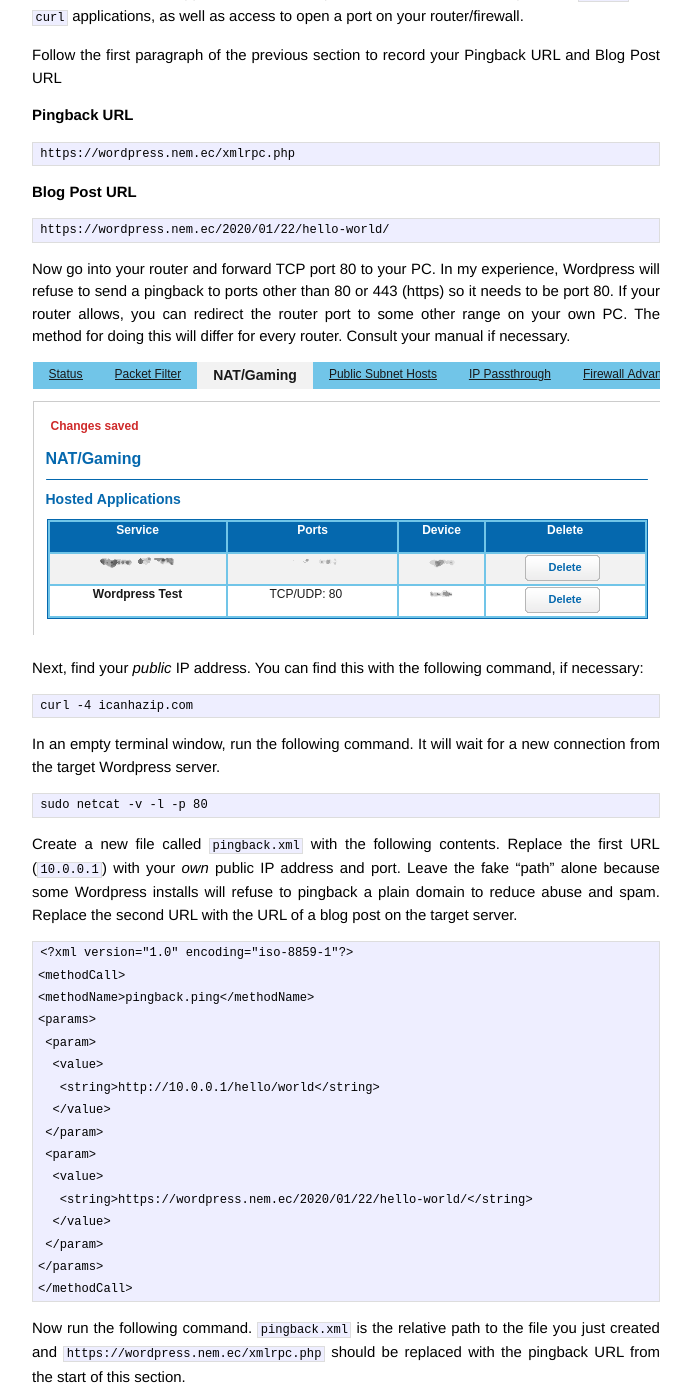
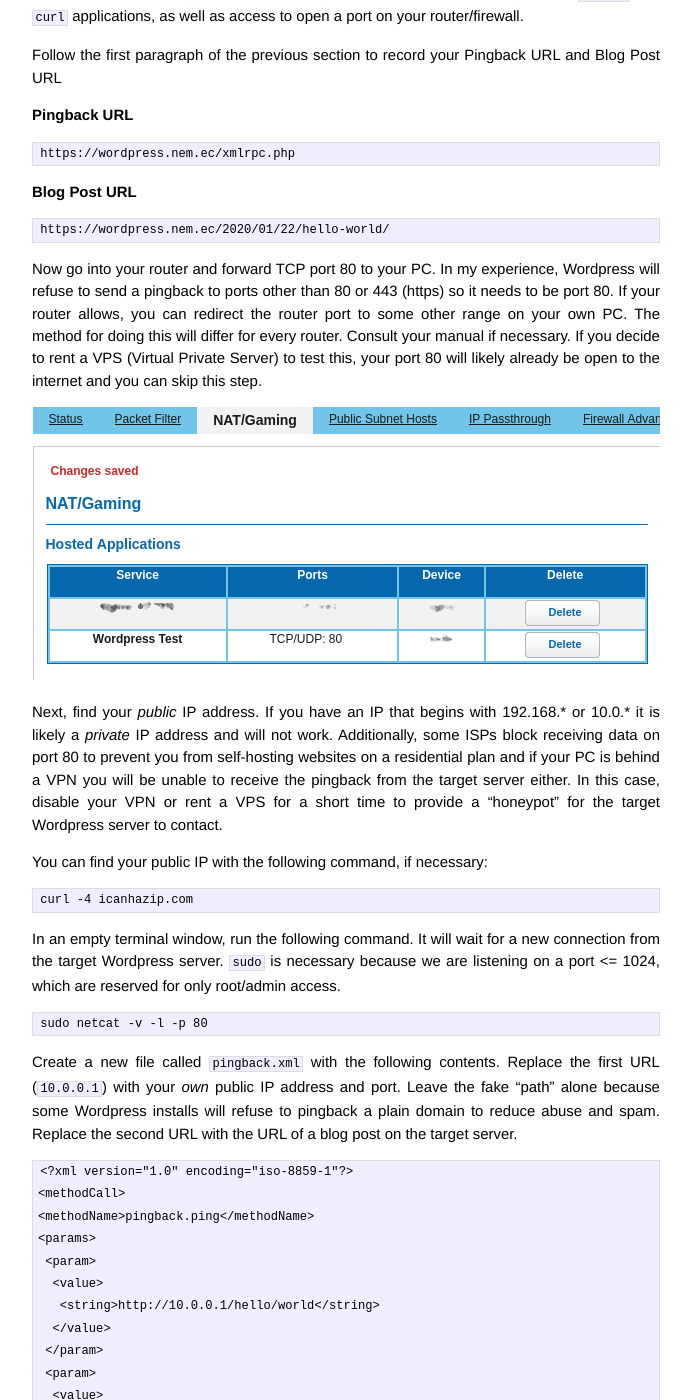
Before and after one commit to nemec/nemec.github.io, a Jekyll site: the page built from _posts/2020-01-22-discover-cloudflare-wordpress-ip.md, in a window 1280 px wide and 1400 px high, scrolled down 9370 px. Shown: the whole window, without its empty margins (294-985 px from the left). Built offline with Jekyll 4.4.1, drawn with Linux system fonts in a browser that asks for light colours; comment, search, counter and statistics services are not loaded; some of the changed text lies outside the part shown.

Commit message:
Update some things

````diff
--- a/_posts/2020-01-22-discover-cloudflare-wordpress-ip.md
+++ b/_posts/2020-01-22-discover-cloudflare-wordpress-ip.md
@@ -161,11 +161,11 @@
 brand new unique URL (e.g. `https://webhook.site/#!/e1f36ec8-850a-4cc3-b3dc-c3d19448a6b2`)
 and the website will begin "Waiting for first request...". If you've used
 the website before, you may see some old requests listed in the sidebar. That's
-ok, you can ignore them.
+ok, you can ignore them. Leave this tab open until later.
 
 ![webhook.site screenshot](/images/2020/01/webhook-site.png)
 
-Now visit the URL <https://reqbin.com/> in your browser. Click on the `Content`
+In a new tab, visit the URL <https://reqbin.com/> in your browser. Click on the `Content`
 tab and choose `XML (application/xml)` as your content type instead of the
 default:
 
@@ -279,17 +279,27 @@
 Wordpress will refuse to send a pingback to ports other than 80 or 443 (https)
 so it needs to be port 80. If your router allows, you can redirect the router
 port to some other range on your own PC. The method for doing this
-will differ for every router. Consult your manual if necessary.
+will differ for every router. Consult your manual if necessary. If you decide
+to rent a VPS (Virtual Private Server) to test this, your port 80 will
+likely already be open to the internet and you can skip this step.
 
 ![opened port](/images/2020/01/port-open.png)
 
-Next, find your *public* IP address. You can find this with the following
-command, if necessary:
+Next, find your *public* IP address. If you have an IP that begins with 192.168.* or
+10.0.* it is likely a *private* IP address and will not work. Additionally,
+some ISPs block receiving data on port 80 to prevent you from self-hosting websites
+on a residential plan and if your PC is behind a VPN you will be unable to receive
+the pingback from the target server either. In this case, disable your VPN or rent
+a VPS for a short time to provide a "honeypot" for the target Wordpress server
+to contact.
+
+You can find your public IP with the following command, if necessary:
 
     curl -4 icanhazip.com
 
 In an empty terminal window, run the following command. It will wait for a new
-connection from the target Wordpress server.
+connection from the target Wordpress server. `sudo` is necessary because we are
+listening on a port <= 1024, which are reserved for only root/admin access.
 
     sudo netcat -v -l -p 80
 
@@ -341,15 +351,21 @@
 Connection: close
 ```
 
-Check the second line of the output to get the IP address of the Wordpress server.
+If you don't receive any output from the netcat command, it could be caused by
+any number of reasons and, unfortunately, the target Wordpress server will not
+tell you exactly why it failed. Check that you can connect with your netcat session
+on your public IP (e.g. `curl http://my.public.ip`) and that you do not have any
+OS firewall blocking access.
+
+Check the second line of the netcat output to get the IP address of the Wordpress server.
 As before, the hidden value is `64.225.37.249`.
 
 
 Verifying the IP Address
 ========================
 
-Now that you have an IP address, how can you check that it's real? One simple
-way is to make a cURL request and fake the Host header to pretend like it's
+Now that you have an IP address, how can you check that it really belongs to your target?
+One simple way is to make a cURL request and fake the Host header to pretend like it's
 coming from the server's hostname.
 
 Example:
````
